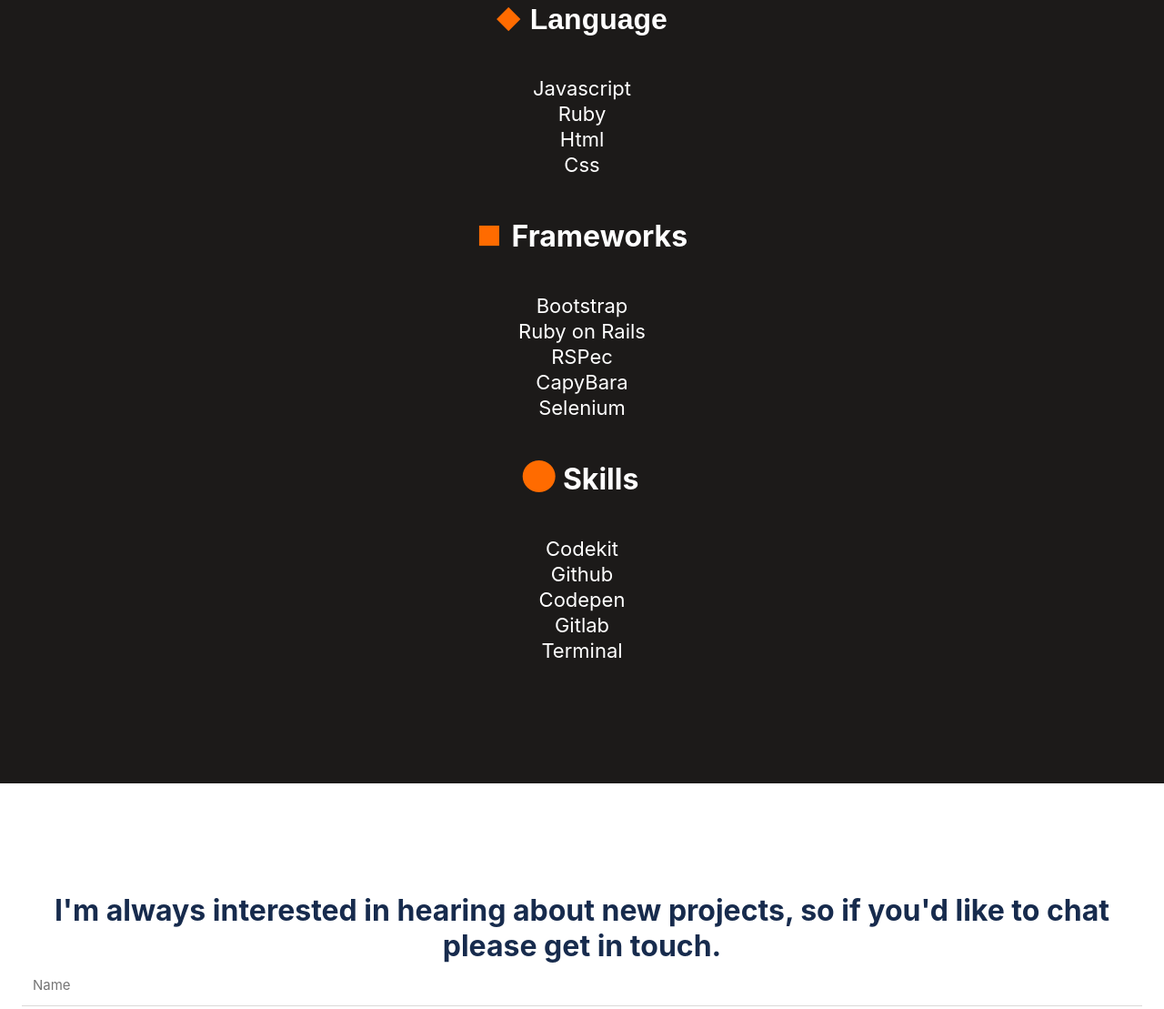
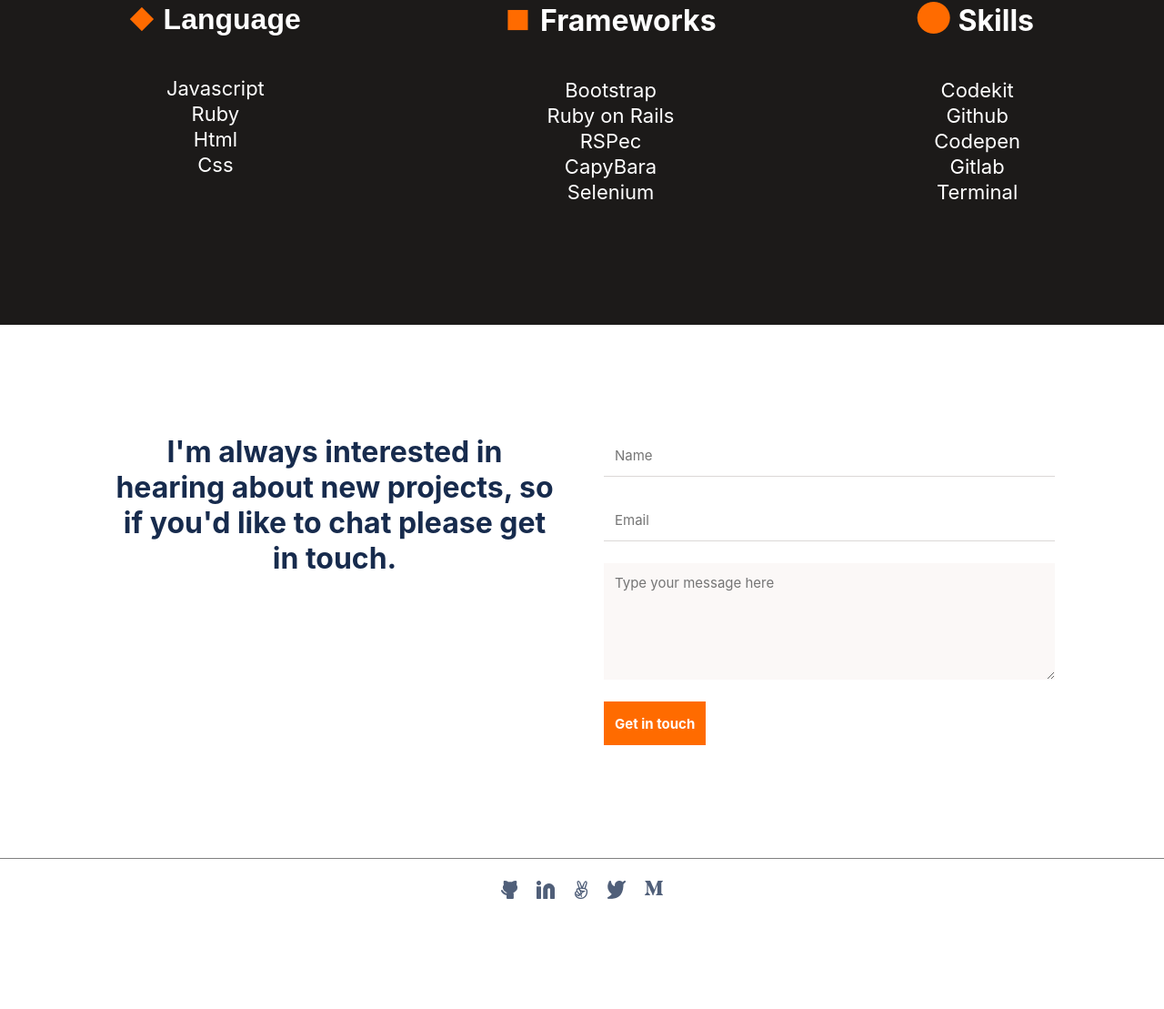
Before and after one commit to Ahsan12356/portfolio, a website: page index.html in a window 1280 px wide. Shown: the part 3301-4410 px from the top of the page at 91% size. After the commit the page ends 4331 px from the top, so only its background shows below. Drawn offline with Linux system fonts and the light colour scheme.

Commit message:
integrate desktop version

```diff
--- a/css/style.css
+++ b/css/style.css
@@ -1,6 +1,7 @@
 body {
   margin: 0;
   padding: 0;
+  width: fit-content;
 }
 
 header {
@@ -33,7 +34,7 @@
   color: white;
 }
 
-header a:hover{
+header a:hover {
   transform: rotate(10deg);
 }
 
@@ -502,9 +503,22 @@
   color: #5b5957;
 }
 
+.tech_dtls {
+  display: flex;
+  flex-direction: column;
+}
+
+@media (min-width: 768px) {
+  .tech_dtls {
+    flex-direction: row;
+    justify-content: space-between;
+  }
+}
+
 .abtme h3.lng {
   display: flex;
   align-self: center;
+  justify-content: center;
   font-family: 'InaiMathi', sans-serif;
   font-style: normal;
   font-weight: 700;
@@ -542,8 +556,7 @@
 
 h3.frmwrks {
   display: flex;
-  align-self: center;
-  align-content: center;
+  justify-content: center;
   font-family: 'Inter', sans-serif;
   font-style: normal;
   font-weight: 700;
@@ -592,6 +605,12 @@
   margin-top: 44px;
 }
 
+@media (min-width: 768px) {
+  .abtme h3.skl {
+    margin-top: 0;
+  }
+}
+
 .abtme h3.skl::before {
   align-self: baseline;
   margin-top: -3px;
@@ -624,21 +643,21 @@
   margin-bottom: 2px;
 }
 
-footer {
+#cntct {
   display: flex;
   flex-direction: column;
   padding-top: 120px;
-  padding-left: 24px;
-  padding-right: 24px;
 }
 
-footer form {
+#cntct form {
   display: flex;
   flex-direction: column;
   row-gap: 24px;
+  margin-left: 24px;
+  margin-right: 24px;
 }
 
-footer h3.ftr {
+#cntct h3.ftr {
   padding: 0;
   margin: 0;
   font-family: 'Inter', sans-serif;
@@ -647,9 +666,11 @@
   font-size: 32px;
   color: #172b4d;
   text-align: center;
+  margin-left: 24px;
+  margin-right: 24px;
 }
 
-footer input {
+#cntct input {
   border: none;
   height: 44px;
   font-family: 'Inter', sans-serif;
@@ -658,17 +679,17 @@
   font-size: 15px;
 }
 
-footer #name {
+#cntct #name {
   padding-left: 12px;
   border-bottom: 1px solid #dbd8d7;
 }
 
-footer #mail {
+#cntct #mail {
   padding-left: 12px;
   border-bottom: 1px solid #dbd8d7;
 }
 
-footer #msg {
+#cntct #msg {
   padding-left: 12px;
   padding-top: 12px;
   border: none;
@@ -680,13 +701,13 @@
   height: 114px;
 }
 
-footer .sbmt_cntnr {
+#cntct .sbmt_cntnr {
   height: fit-content;
   display: flex;
   justify-content: center;
 }
 
-footer #sbmt {
+#cntct #sbmt {
   font-family: 'Inter', sans-serif;
   font-style: normal;
   font-weight: 700;
@@ -696,18 +717,18 @@
   color: #fff;
 }
 
-#sbmt:hover {
+#cntct #sbmt:hover {
   border: solid 1px #ff6b00;
   background-color: #fff5e1;
   color: #ff6b00;
 }
 
-#sbmt:active {
+#cntct #sbmt:active {
   background-color: #e05304;
   color: #f4f1f0;
 }
 
-#sbmt:disabled {
+#cntct #sbmt:disabled {
   background-color: #f4f1f0;
   color: #5b5957;
 }
@@ -719,17 +740,41 @@
   margin-bottom: 136px;
 }
 
-footer#cntct hr {
+footer ul.sclmed_cntc {
+  display: flex;
+  margin: 0;
+  margin-top: 124px;
+  list-style: none;
+  column-gap: 21px;
   width: 100%;
-  margin-top: 136px;
-  margin-bottom: 20px;
+  margin-bottom: 38px;
+  border-top: 1px solid gray;
+  justify-content: center;
+  padding: 0;
+  padding-top: 24px;
 }
 
-footer ul.sclmed {
-  display: flex;
-  justify-content: center;
-  column-gap: 21px;
-  width: 100%;
-  margin: auto;
-  margin-bottom: 38px;
+@media (min-width: 768px) {
+  #cntct {
+    display: flex;
+    flex-direction: row;
+    width: 100%;
+  }
+
+  #cntct h3.ftr {
+    margin-left: 120px;
+    width: 50%;
+  }
+
+  #cntct form {
+    margin-right: 120px;
+    display: flex;
+    flex-direction: column;
+    width: 50%;
+  }
+
+  #cntct .sbmt_cntnr {
+    justify-content: left;
+  }
+
 }
--- a/index.html
+++ b/index.html
@@ -123,6 +123,8 @@
                 <p>Hello I’m a software developer! I can help you build a product , feature or website Look through some of my work and experience! If you like what you see and have a project you need coded, don’t hestiate to contact me.</p>
                 <button>Get My Resume</button>
                 <hr>
+                <section class="tech_dtls">
+                    <section class="lng_dtls">
                         <h3 class="lng">Language</h3>
                         <ul class="lngs">
                             <li>Javascript</li>
@@ -130,6 +132,8 @@
                             <li>Html</li>
                             <li>Css</li>
                         </ul>
+                    </section>
+                    <section class="frmwrks_dtls">
                         <h3 class="frmwrks">Frameworks</h3>
                         <ul class="frmwrks">
                             <li>Bootstrap</li>
@@ -138,6 +142,8 @@
                             <li>CapyBara</li>
                             <li>Selenium</li>
                         </ul>
+                    </section>
+                    <section class="skl_dtls">
                         <h3 class="skl">Skills</h3>
                         <ul class="skl">
                             <li>Codekit</li>
@@ -148,7 +154,9 @@
                         </ul>
                     </section>
                 </section>
-        <footer id="cntct">
+            </section>
+        </section>
+        <section id="cntct">
             <h3 class="ftr">I'm always interested in hearing about new projects, so if you'd like to chat please get in touch.            </h3>
             <form action="https://formspree.io/f/xqkjbgpg" method="post">
                 <input type="text" id="name" name="name" placeholder="Name" required maxlength="30">
@@ -156,7 +164,8 @@
                 <textarea name="message" id="msg" cols="30" rows="10" placeholder="Type your message here" required maxlength="500"></textarea>
                 <div class="sbmt_cntnr"><input type="submit" id="sbmt" value="Get in touch"></div>
             </form>
-            <hr>
+        </section>
+        <footer>
             <ul class="sclmed_cntc">
                 <li><a href="#"><img src="images/Icon -GitHub-footer.png" alt=""></a></li>
                 <li><a href="#"><img src="images/Icon - Linkedin-footer.png" alt=""></a></li>
```
Lines whose indentation alone changed are shown as unchanged.
